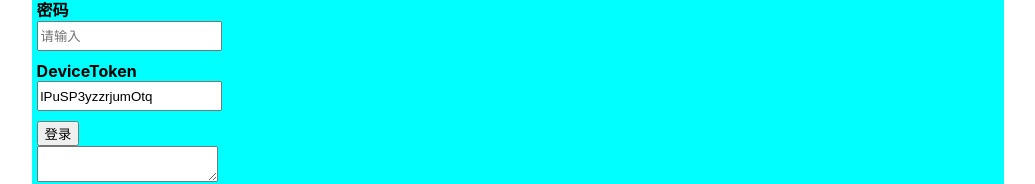
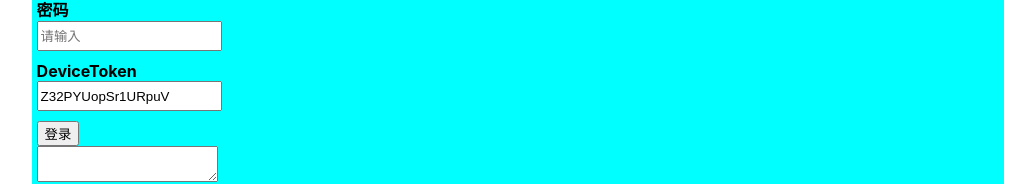
Before and after one commit to HeHuiqi/LMSP, a Next.js app: page / in a window 1280 px wide. Shown: the part 270-454 px from the top of the page, without its empty margins (122-1157 px from the left). Built offline with nearby package versions, Linux system fonts and the light colour scheme.

Commit message:
fix login bug

```diff
--- a/HqUtils/HqNetUtils.js
+++ b/HqUtils/HqNetUtils.js
@@ -41,14 +41,17 @@ async function reqAuthToken(email,password){
     const out = await axios.post('https://api2.letmespeak.pro/user/v2/auth',data,config);
     return out;
 }
-async function decryptAuthToken(auth_token){
+async function decryptAuthToken(auth_token,loginToken){
     const headers = {
         "Content-Type": "application/json",
         // "x-client-id":'ios',
         "x-device-token-letmespeak":appState.deviceToken,
+        "x-c-token-letmespeak":loginToken,
     };
     const data = {"token":headers['x-device-token-letmespeak'],auth_token:auth_token};
+    console.log('decryptAuthToken:',data);
     const config = {headers};
+    console.log('headers:',headers);
     const out = await axios.post('https://api2.letmespeak.pro/api/1.0/auth',data,config);
     return out;
 }
@@ -58,10 +61,10 @@ export async function login(email,password){
     const authLogin = await reqAuthToken(email,password);
     console.log('authLogin:',authLogin);
     const auth_token = authLogin.data.profiles[0].auth_token;
-    // console.log('authLogin:',auth_token);
+    const loginToken = authLogin.data.token;
+    const loginTokenInfo  = await decryptAuthToken(auth_token,loginToken);
+    console.log('loginTokenInfo:',loginTokenInfo);
 
-    const loginTokenInfo  = await decryptAuthToken(auth_token);
-    console.log('loginTokenInfo:',loginTokenInfo);
     hideLoading();
     return loginTokenInfo;
 }
--- a/compontents/HqLogin.js
+++ b/compontents/HqLogin.js
@@ -5,12 +5,16 @@ import HqTextarea from './HqTextarea'
 
 import appState from '../states/HqAppState'
 import { useState } from "react";
-
+//email: 871889334@qq.com
+// ps: huxuefei1121
+let account = {};
 import {login,showLoading,hideLoading}  from '../HqUtils/HqNetUtils';
 
-
+// 0DCPqVLTZwrexfXU
 // 设备token 抓包获取，每个账户有一个在登录的即可请求头 'x-device-token-letmespeak' 字段中
-const device_token_letmespeak = 'lPuSP3yzzrjumOtq';
+let device_token_letmespeak = '0DCPqVLTZwrexfXU';
+device_token_letmespeak = 'YbDdxHdzYDnsvhhz';
+device_token_letmespeak = 'Z32PYUopSr1URpuV';
 
 let isShow = 1;
 
@@ -36,7 +40,7 @@ function HqLogin(){
 
     const startLogin = async function(){
         console.log('email:',email);
-        console.log('ps:',password);
+        // console.log('ps:',password);
 
         // test loading
         // const fun = isShow ? showLoading: hideLoading;
```
